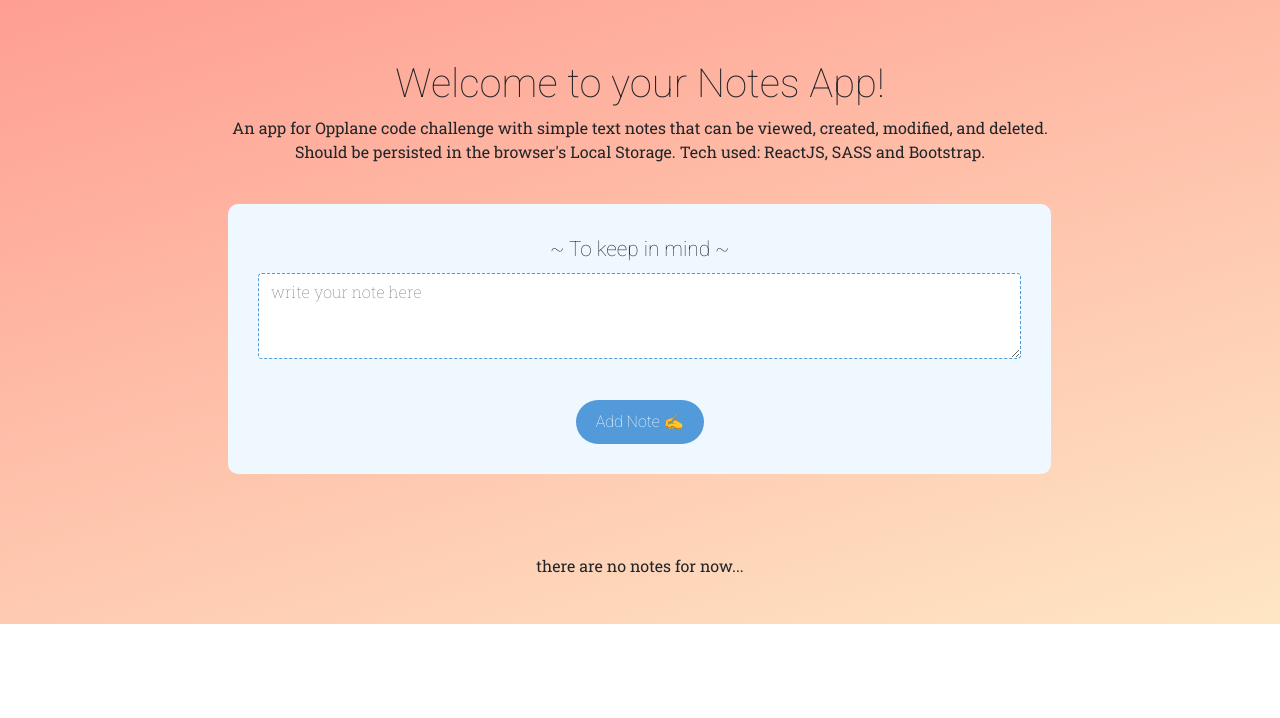
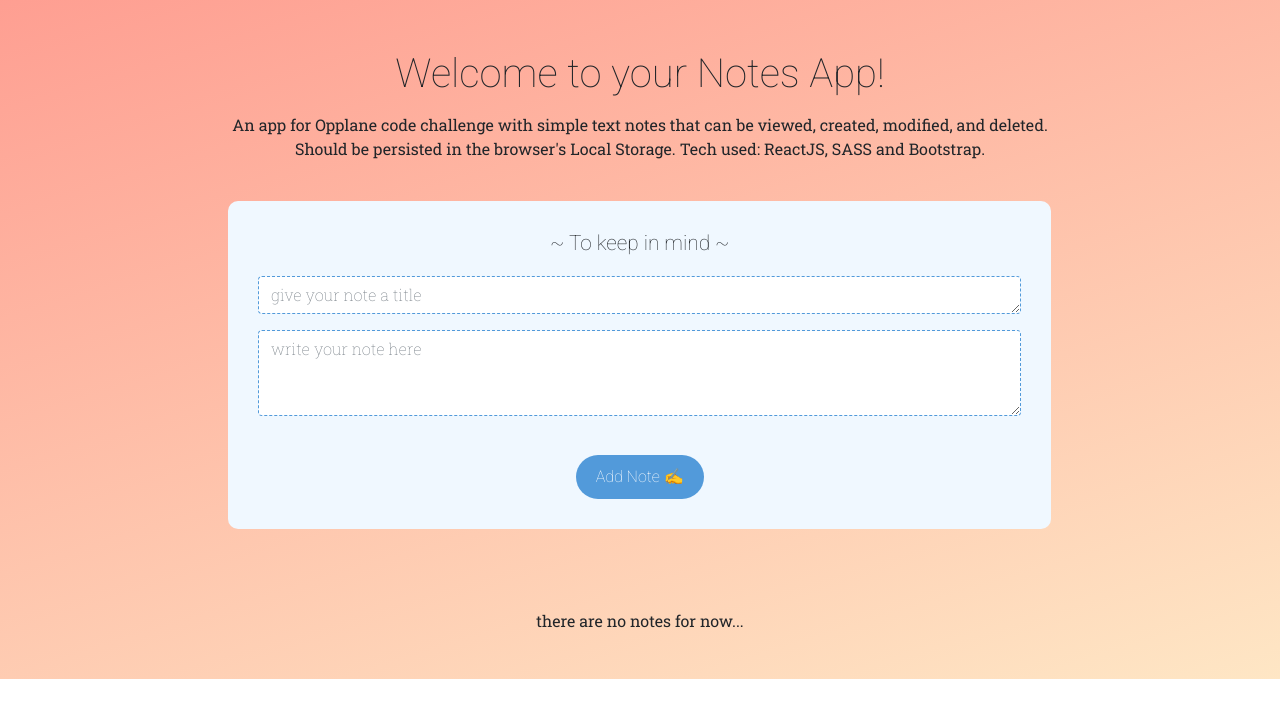
Before and after one commit to filipamarta/notes-app, a React (Create React App) app: page / in a window 1280 px wide. Shown: the top 718 px of the page. Built offline with nearby package versions, Linux system fonts and the light colour scheme.

Commit message:
add title to the both forms, update styles

```diff
--- a/package.json
+++ b/package.json
@@ -11,7 +11,8 @@
     "react": "^16.13.1",
     "react-bootstrap": "^1.2.2",
     "react-dom": "^16.13.1",
-    "react-scripts": "3.4.1"
+    "react-scripts": "3.4.1",
+    "uuid": "^8.2.0"
   },
   "scripts": {
     "start": "react-scripts start",
--- a/src/App.scss
+++ b/src/App.scss
@@ -3,9 +3,13 @@ body {
   background: rgb(254,135,119);
   background: linear-gradient(163deg, rgba(254,135,119,0.804359243697479) 0%, rgba(254,224,182,0.7987570028011204) 100%);
   background-repeat: no-repeat;
-  padding-top: 60px;
+  padding-top: 50px;
   padding-bottom: 30px;
   text-align: center;
+
+  h1 {
+    margin-bottom: 15px;
+  }
 }
 
 h1,
@@ -13,7 +17,7 @@ h2,
 h3,
 label,
 button.btn,
-.card-title.h5 {
+.card-title.h5{
     font-family: 'Roboto', sans-serif;
     font-weight: 100;
 }
--- a/src/components/AddNoteForm.js
+++ b/src/components/AddNoteForm.js
@@ -5,15 +5,17 @@ import "./AddNoteForm.scss";
 
 const AddNoteForm = () => {
   const { addNote } = useContext(NotesContext);
+  const [title, setTitle] = useState("");
   const [text, setText] = useState("");
   const [isError, setIsError] = useState(false);
 
   const handleSubmit = (event) => {
     event.preventDefault();
     console.log("SUBMIT note");
-    if (text.length > 0) {
-      addNote(text);
+    if (title.length > 0 && text.length > 0) {
+      addNote(title, text);
       setIsError(false);
+      setTitle("");
       setText("");
     } else {
       setIsError(true);
@@ -22,13 +24,25 @@ const AddNoteForm = () => {
 
   return (
     <Form onSubmit={handleSubmit} className="primary-form">
-      <Form.Group controlId="addNewNoteForm">
-        <Form.Label>~ To keep in mind ~</Form.Label>
+      <h2>~ To keep in mind ~</h2>
+      <Form.Group controlId="addTitleNoteForm">
+        <Form.Control
+          as="textarea"
+          rows="1"
+          placeholder="give your note a title"
+          name="title"
+          value={title}
+          onChange={(event) => {
+            setTitle(event.target.value);
+          }}
+        />
+      </Form.Group>
+      <Form.Group controlId="addTextNoteForm">
         <Form.Control
           as="textarea"
           rows="3"
           placeholder="write your note here"
-          name="textarea"
+          name="text"
           value={text}
           onChange={(event) => {
             setText(event.target.value);
@@ -37,7 +51,7 @@ const AddNoteForm = () => {
         />
       </Form.Group>
       <p className={isError ? "error-msg fadeIn" : "error-msg fadeOut"}>
-        Don't forget to write something to keep in mind{" "}
+       Don't forget to fill in both fields{" "}
         <span role="img" aria-label="hand">
           ☝️
         </span>
--- a/src/components/AddNoteForm.scss
+++ b/src/components/AddNoteForm.scss
@@ -10,17 +10,15 @@
         box-shadow: 10px 10px 39px -25px rgba(0, 11, 160, 0.911);
         transform: scale(1.01);
     }
-    label {
+    h2 {
         font-size: 1.3rem;
+        margin-bottom: 20px;
     }
     textarea {
         border: 1px dashed rgb(82, 154, 218);
         &::placeholder {
             font-weight: 100;
         }
-    }
-    .form-group {
-        margin: 0;
     }
     .btn.btn-primary {
         padding: 10px 20px;
@@ -34,7 +32,7 @@
         }
     }
     .error-msg {
-        margin: 12px 0;
+        margin: -6px 0 12px 0;
         font-size: 0.7rem;
         &.fadeOut{
             opacity: 0;
--- a/src/components/NoteItem.js
+++ b/src/components/NoteItem.js
@@ -4,15 +4,16 @@ import { Col, Card, Button, Form } from "react-bootstrap";
 import "./NoteItem.scss";
 
 const NoteItem = (props) => {
-  const { text, id } = props;
+  const { title, text, id } = props;
   const { deleteNote, editNote } = useContext(NotesContext);
   const [isEdit, setIsEdit] = useState(false);
   const [updateText, setUpdateText] = useState(text);
+  const [updateTitle, setUpdateTitle] = useState(title);
 
   const handleSubmit = (event) => {
     event.preventDefault();
-    console.log("UPDATE note");
-    editNote(updateText, id);
+    //console.log("UPDATE note");
+    editNote(updateTitle, updateText, id);
     setIsEdit(false);
   };
 
@@ -20,15 +21,27 @@ const NoteItem = (props) => {
     <Col xs={12} sm={6} md={6} lg={4}>
       <Card className="note-item">
         <Card.Body>
-          <Card.Title>Note #{id}</Card.Title>
           {isEdit ? (
             <Form onSubmit={handleSubmit} className="edit-form">
-              <Form.Group controlId="editNoteForm">
+              <Form.Group controlId="editTitleNoteForm">
+                <Form.Control
+                  as="textarea"
+                  rows="1"
+                  name="textarea"
+                  value={updateTitle}
+                  required
+                  onChange={(event) => {
+                    setUpdateTitle(event.target.value);
+                  }}
+                />
+              </Form.Group>
+              <Form.Group controlId="editTextNoteForm">
                 <Form.Control
                   as="textarea"
                   rows="6"
                   name="textarea"
                   value={updateText}
+                  required
                   onChange={(event) => {
                     setUpdateText(event.target.value);
                   }}
@@ -40,6 +53,7 @@ const NoteItem = (props) => {
             </Form>
           ) : (
             <span>
+              <Card.Title>{title}</Card.Title>
               <Card.Text>{text}</Card.Text>
               <Button
                 className="mr-2 delete-btn"
--- a/src/components/NoteItem.scss
+++ b/src/components/NoteItem.scss
@@ -2,6 +2,13 @@
   border-radius: 0.5rem;
   border: 0;
   margin-bottom: 20px;
+
+  .card-title.h5 {
+    font-size: 1.2rem;
+  }
+  .card-text {
+    font-size: 0.9rem;
+  }
 
   .btn.btn-primary {
     font-size: 0.8rem;
@@ -10,15 +17,19 @@
     border: 0;
     border-radius: 30px;
     transition: background-color 0.3s ease-in-out;
+
     &.delete-btn {
       background-color: #dadada;
+
       &:hover {
         background-color: #c9c9c9;
         transition: background-color 0.3s ease-in-out;
       }
     }
+
     &.edit-btn {
       background-color: #febfa9;
+
       &:hover {
         background-color: #fca180;
         transition: background-color 0.3s ease-in-out;
--- a/src/contexts/NotesContext.js
+++ b/src/contexts/NotesContext.js
@@ -1,4 +1,5 @@
 import React, { createContext, useState, useEffect } from "react";
+import { v4 as uuidv4 } from 'uuid';
 
 export const NotesContext = createContext();
 
@@ -9,18 +10,19 @@ const NotesContextProvider = (props) => {
     localStorage.setItem("notes", JSON.stringify(notes))
   }, [notes]);
 
-  const addNote = (text) => {
-    setNotes([...notes, { id: notes.length + 1, text: text }]);
+  const addNote = (title, text) => {
+    //console.log(`ADD note`);
+    setNotes([...notes, { id: uuidv4(), title: title, text: text }]);
   };
 
   const deleteNote = (id) => {
-    console.log(`DELETE note with id: ${id}`);
+    //console.log(`DELETE note with id: ${id}`);
     setNotes(notes.filter((note) => note.id !== id));
   };
 
-  const editNote = (text, id) => {
-    console.log(`EDIT note with id: ${id}`);
-    let updatedNotes = notes.map((note) => (note.id === id ? { ...note, text } : note))
+  const editNote = (title, text, id) => {
+    //console.log(`EDIT note with id: ${id}`);
+    let updatedNotes = notes.map((note) => (note.id === id ? { ...note, title, text } : note))
     setNotes(updatedNotes);
   };
 
--- a/src/custom.scss
+++ b/src/custom.scss
@@ -1,5 +1,5 @@
 //Fonts
-@import url('https://fonts.googleapis.com/css2?family=Roboto+Slab:wght@100;400;700&family=Roboto:wght@100&display=swap');
+@import url('https://fonts.googleapis.com/css2?family=Roboto+Slab:wght@100;400;700&family=Roboto:wght@100;400&display=swap');
 
 // Override default variables before the import
 $body-bg: rgb(241, 241, 241);
```
Also changed, not shown: 1 other file (tests, documents, lock files or other folders).
